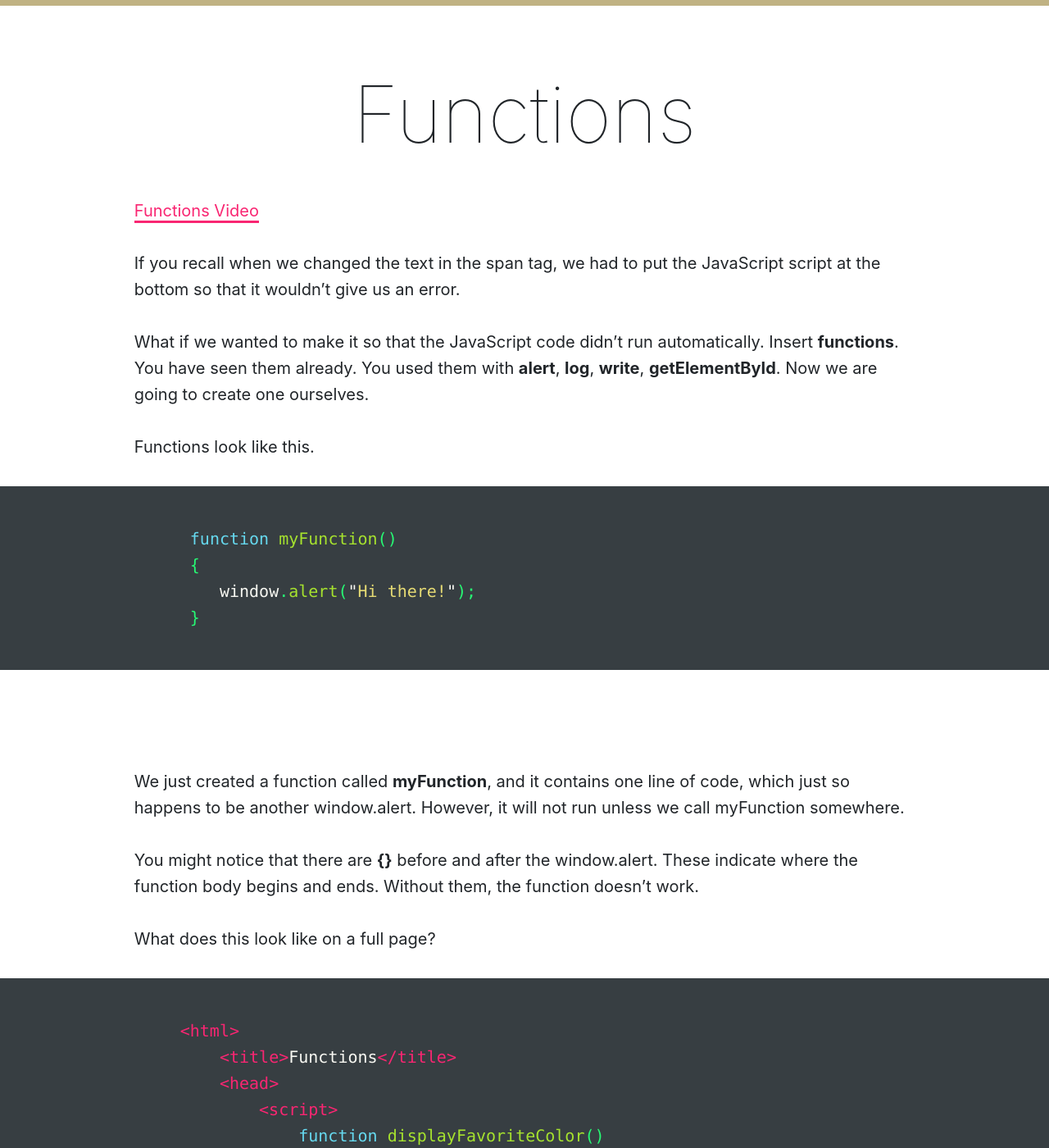
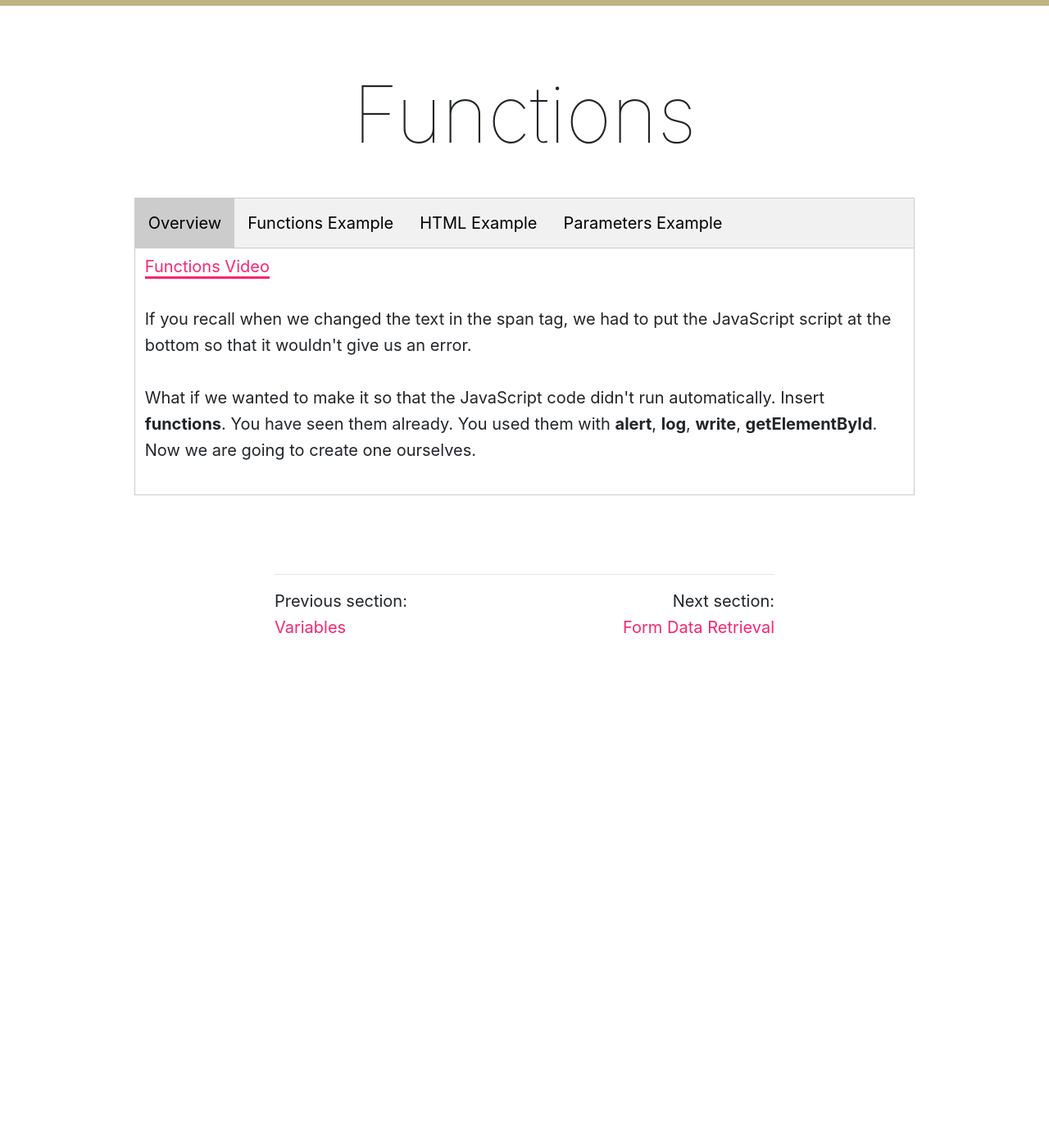
Before and after one commit to Montana-Media-Arts/120_CreativeCoding1-Fall2020, a Jekyll site: the page built from modules/week-8/_posts/2017-01-07-functions.md, in a window 1280 px wide and 1400 px high, scrolled down 340 px. Shown: the whole window at 82% size. Built offline with Jekyll 4.4.1, drawn with Linux system fonts in a browser that asks for light colours; nearby versions of some CDN libraries; after the commit the page ends 1137 px from its top, so only the background shows below that; some of the changed text lies outside the part shown.

Commit message:
Update 2017-01-07-functions.md

````diff
--- a/modules/week-8/_posts/2017-01-07-functions.md
+++ b/modules/week-8/_posts/2017-01-07-functions.md
@@ -6,13 +6,29 @@ jotted: false
 
 # Functions
 
+<div class="tab">
+  <button class="tablinks active" onclick="openTab(event, 'Overview')">Overview</button>
+   <button class="tablinks" onclick="openTab(event, 'Example')">Functions Example</button>
+   <button class="tablinks" onclick="openTab(event, 'HTML')">HTML Example</button>
+    <button class="tablinks" onclick="openTab(event, 'Parameters')">Parameters Example</button>
+
+</div>
+<!-- Tab content -->
+<div id="Overview" class="tabcontent" style="display:block">
+
 <p><a href="//www.youtube.com/embed/BN25BnXgYNo" data-lity>Functions Video</a></p>
 
-If you recall when we changed the text in the span tag, we had to put the JavaScript script at the bottom so that it wouldn't give us an error.
+<p>If you recall when we changed the text in the span tag, we had to put the JavaScript script at the bottom so that it wouldn't give us an error.</p>
 
-What if we wanted to make it so that the JavaScript code didn't run automatically. Insert **functions**. You have seen them already. You used them with **alert**, **log**, **write**, **getElementById**. Now we are going to create one ourselves.
+<p>What if we wanted to make it so that the JavaScript code didn't run automatically. Insert <b>functions</b>. You have seen them already. You used them with <b>alert</b>, <b>log</b>, <b>write</b>, <b>getElementById</b>. Now we are going to create one ourselves. </p>
 
-Functions look like this.
+</div>
+
+<div id="Functions" class="tabcontent">
+
+<p>Functions look like this.</p>
+
+<div class="tabhtml" markdown="1">
 
 ```js
  function myFunction()
@@ -21,9 +37,17 @@ Functions look like this.
  }
 ```
 
-We just created a function called **myFunction**, and it contains one line of code, which just so happens to be another window.alert. However, it will not run unless we call myFunction somewhere.
+</div>
 
-You might notice that there are **{}** before and after the window.alert. These indicate where the function body begins and ends. Without them, the function doesn't work.
+<p>We just created a function called <b>myFunction</b>, and it contains one line of code, which just so happens to be another window.alert. However, it will not run unless we call myFunction somewhere.</p>
+
+<p>You might notice that there are <b>{}</b> before and after the window.alert. These indicate where the function body begins and ends. Without them, the function doesn't work.</p>
+
+</div>
+
+<div id="HTML" class="tabcontent">
+
+<div class="tabhtml" markdown="1">
 
 What does this look like on a full page?
 
@@ -69,6 +93,13 @@ Placing the function name in the **onload** event of the body is one way to call
 
 Now the text should be changed right when you open the page.
 
+</div>
+</div>
+
+<div id="Parameters" class="tabcontent">
+
+<div class="tabhtml" markdown="1">
+
 What about parameters?
 
 An example of calling parameters looks like this.
@@ -93,3 +124,6 @@ An example of calling parameters looks like this.
 We declare the variable in the displayFavoriteColor function.  It is called **color**.  Then, we assign that variable to the favoriteColor variable in the function.  Then, in the onload event, we pass in a value.  In this case, we pass in a value of **blue** inside of single quotes.  We do this because the onload puts the function call inside of double-quotes.
 
 What about getting information from a form or something like that? Move on, and you will find out!
+
+</div>
+</div>
````
